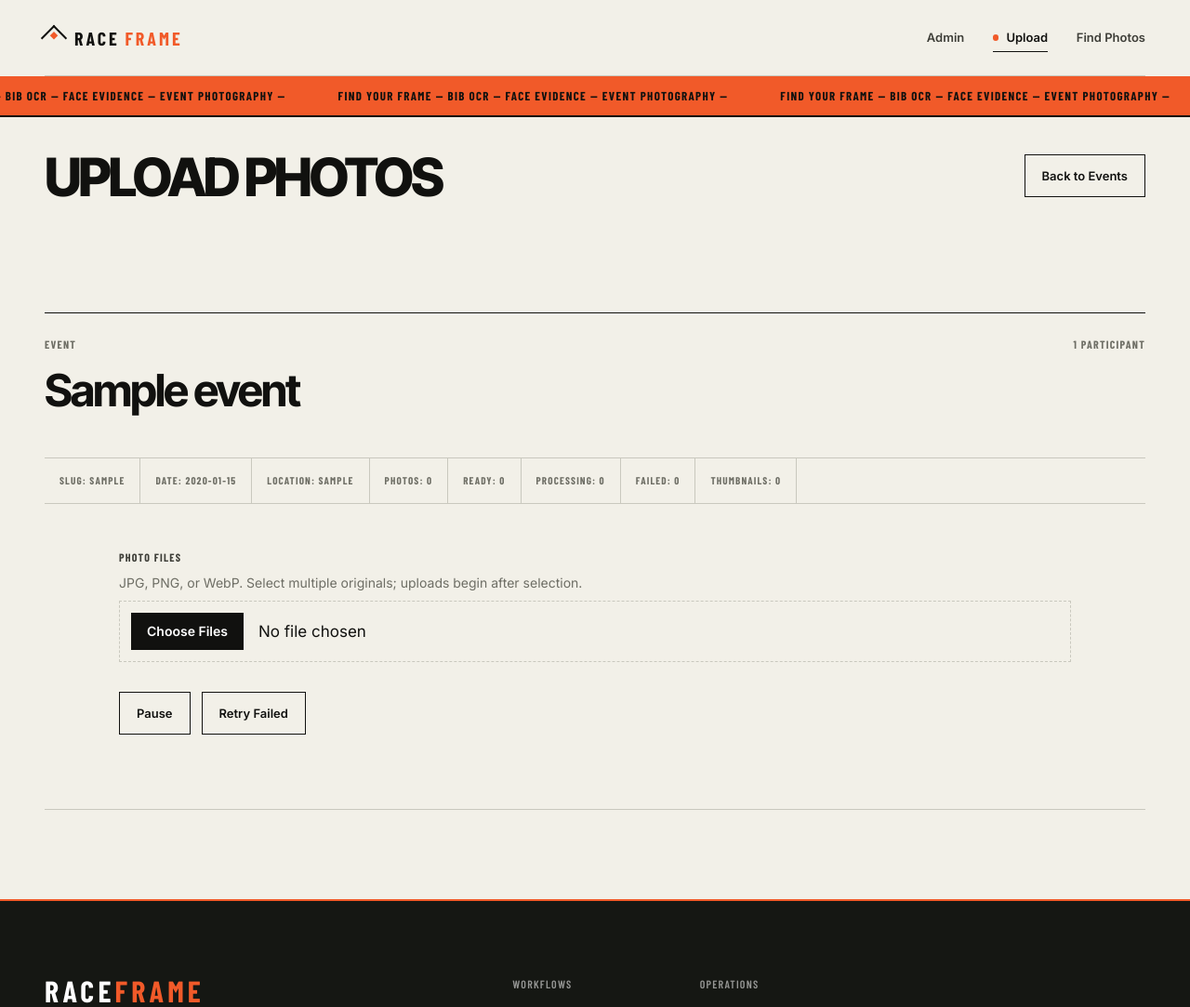
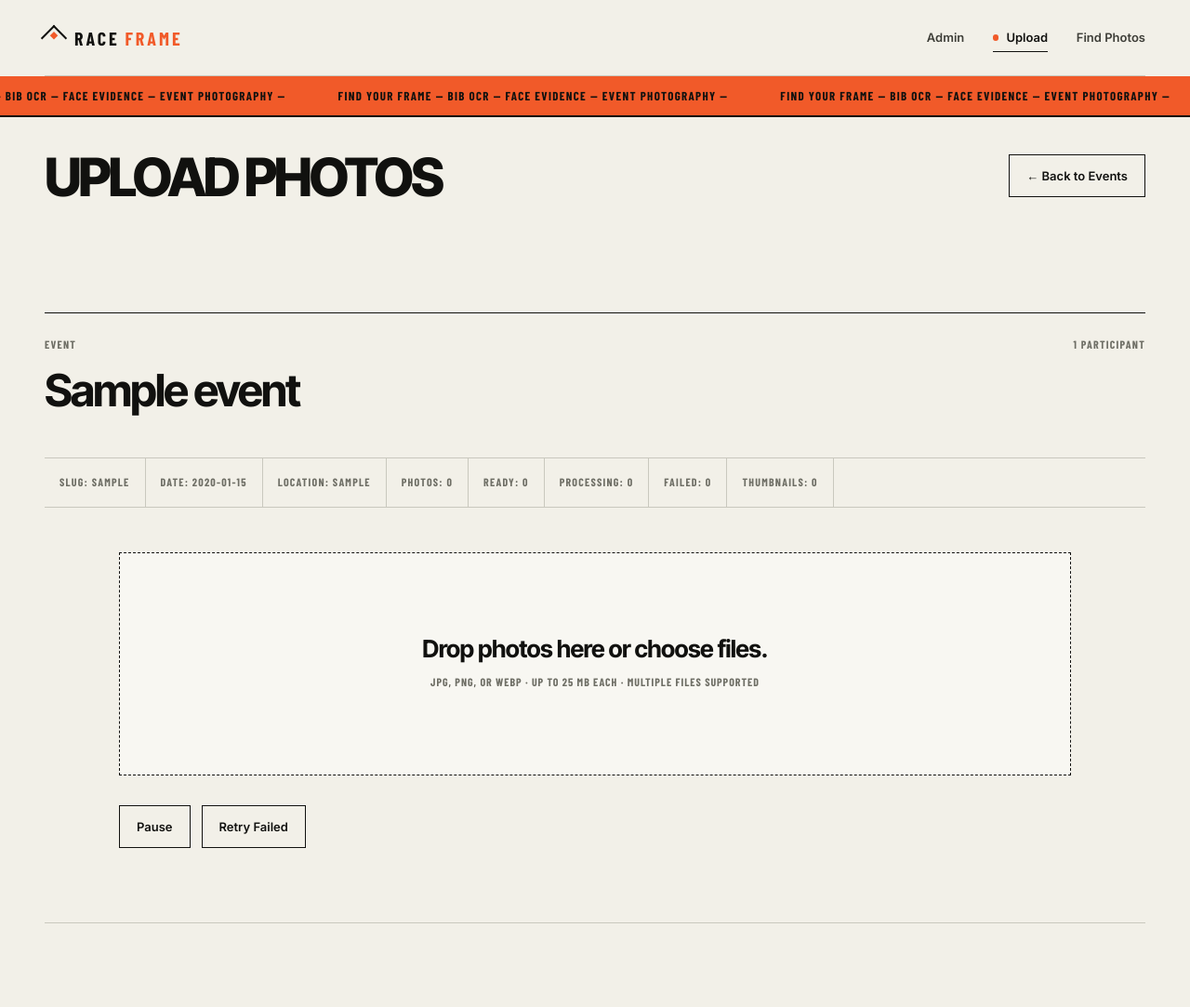
Before and after one commit to ronanrocking/RaceFrame, a FastAPI app: page /upload/events/00000000-0000-0000-0000-000000000001 in a window 1280 px wide. Shown: the top 1083 px of the page at 93% size. Run offline with FastAPI, Linux system fonts and the light colour scheme; tables that the repository leaves empty hold one stand-in row (values such as "Sample post"); data that the repository does not hold is empty; some libraries are stand-ins or nearby versions.

Commit message:
Improve photographer upload workflow

```diff
--- a/backend/app/main.py
+++ b/backend/app/main.py
@@ -126,7 +126,7 @@ async def admin_session_middleware(request: Request, call_next):
             "<meta name='viewport' content='width=device-width,initial-scale=1'>"
             "<meta name='theme-color' content='#f2f0e8'>"
             "<title>Admin panel in use - RaceFrame</title>"
-            "<link rel='stylesheet' href='/static/admin.css?v=25'></head>"
+            "<link rel='stylesheet' href='/static/admin.css?v=26'></head>"
             "<body class='admin-theme system-state-page'><main class='system-state-shell'>"
             "<a class='site-brand system-state-brand' href='/admin'>"
             "<span class='site-brand-glyph' aria-hidden='true'></span>"
@@ -792,6 +792,7 @@ def photographer_event_upload_page(request: Request, event_id: str, db: Session
         "event": event,
         "participant_count": count_event_participants(db, event_id=event.id),
         "photo_stats": build_event_photo_stats(db, event_id=event.id),
+        "max_photo_upload_megabytes": max(1, round(settings.max_photo_upload_bytes / 1024 / 1024)),
         "message": request.query_params.get("message"),
         "message_level": request.query_params.get("level", "success"),
         "nav_home_url": "/upload",
--- a/backend/app/static/admin.css
+++ b/backend/app/static/admin.css
@@ -1155,6 +1155,44 @@ input[type="file"] {
   margin-inline: auto;
 }
 
+.upload-dropzone {
+  min-height: 15rem;
+  display: grid;
+  place-content: center;
+  gap: var(--space-3);
+  border: 1px dashed var(--rc-carbon);
+  background: var(--rc-chalk);
+  padding: var(--space-8);
+  cursor: pointer;
+  text-align: center;
+  transition: border-color var(--duration-fast) ease, background-color var(--duration-fast) ease;
+}
+
+.upload-dropzone:hover,
+.upload-dropzone:focus-within,
+.upload-dropzone.is-dragging {
+  border-color: var(--rc-signal);
+  background: #fff5e9;
+}
+
+.upload-dropzone-title {
+  color: var(--rc-carbon);
+  font-family: var(--font-display);
+  font-size: var(--text-card);
+  font-weight: 700;
+  letter-spacing: -0.025em;
+  line-height: 1.08;
+}
+
+.upload-dropzone-details {
+  color: var(--rc-concrete);
+  font-family: var(--font-utility);
+  font-size: var(--text-label);
+  font-weight: 700;
+  letter-spacing: 0.08em;
+  text-transform: uppercase;
+}
+
 .upload-event-meta,
 .user-event-meta {
   display: flex;
@@ -1174,6 +1212,12 @@ input[type="file"] {
   padding: var(--space-2) var(--space-4);
   color: var(--rc-concrete);
   font-size: var(--text-micro);
+}
+
+.upload-detail-page .upload-event-meta span {
+  min-height: 3.25rem;
+  padding: var(--space-3) var(--space-4);
+  font-size: var(--text-label);
 }
 
 .upload-batch-summary {
--- a/backend/app/templates/base.html
+++ b/backend/app/templates/base.html
@@ -6,7 +6,7 @@
     <title>{{ title if title else "RaceFrame" }}</title>
     <meta name="description" content="{% block meta_description %}RaceFrame helps race participants find event photos using bib and face evidence.{% endblock %}" />
     <meta name="theme-color" content="#f2f0e8" />
-    <link rel="stylesheet" href="/static/admin.css?v=25" />
+    <link rel="stylesheet" href="/static/admin.css?v=26" />
   </head>
   <body class="{% block body_class %}{% endblock %}">
     <a class="skip-link" href="#main-content">Skip to main content</a>
--- a/backend/app/templates/upload_event_detail.html
+++ b/backend/app/templates/upload_event_detail.html
@@ -13,7 +13,7 @@
 {% block header_title %}Upload Photos{% endblock %}
 {% block header_subtitle %}<p class="admin-header-subtitle">A controlled two-file queue with automatic retries for temporary network and server failures.</p>{% endblock %}
 {% block header_actions %}
-  <a class="admin-button admin-button-secondary" href="/upload">Back to Events</a>
+  <a class="admin-button admin-button-secondary" href="/upload">← Back to Events</a>
 {% endblock %}
 
 {% block content %}
@@ -43,10 +43,10 @@
 
     <form method="post" action="/upload/events/{{ event.id }}" enctype="multipart/form-data" class="admin-form upload-photo-form" data-upload-form data-concurrency="2" data-max-attempts="3">
       <input type="hidden" name="csrf_token" value="{{ csrf_token }}" />
-      <label class="admin-field upload-file-field">
-        <span class="admin-field-label">Photo Files</span>
-        <span class="admin-field-help">JPG, PNG, or WebP. Select multiple originals; uploads begin after selection.</span>
-        <input data-upload-input type="file" name="photo_files" accept=".jpg,.jpeg,.png,.webp,image/jpeg,image/png,image/webp" multiple required />
+      <label class="upload-dropzone" data-upload-dropzone>
+        <input class="sr-only" data-upload-input type="file" name="photo_files" accept=".jpg,.jpeg,.png,.webp,image/jpeg,image/png,image/webp" multiple required />
+        <span class="upload-dropzone-title">Drop photos here or choose files.</span>
+        <span class="upload-dropzone-details">JPG, PNG, or WebP · Up to {{ max_photo_upload_megabytes }} MB each · Multiple files supported</span>
       </label>
 
       <div class="upload-batch-summary" data-batch-summary hidden>
@@ -120,6 +120,7 @@
       if (!form) return;
 
       const input = form.querySelector("[data-upload-input]");
+      const dropzone = form.querySelector("[data-upload-dropzone]");
       const summary = form.querySelector("[data-batch-summary]");
       const batchCount = form.querySelector("[data-batch-count]");
       const batchMessage = form.querySelector("[data-batch-message]");
@@ -228,8 +229,9 @@
           const attemptLabel = item.attempt > 1 ? `, ${item.attempt} attempts` : "";
           return `<li><strong>${escapeHtml(item.file.name)}</strong><span>${escapeHtml(item.note)}${attemptLabel}</span></li>`;
         }).join("");
-        retryButton.hidden = current.failed === 0 || state.started;
-        pauseButton.hidden = current.completed >= current.total;
+        retryButton.hidden = current.failed === 0;
+        const hasActiveUploads = current.uploading + current.processing + current.retrying > 0;
+        pauseButton.hidden = !state.started || current.completed >= current.total || (!hasActiveUploads && !state.paused);
         pauseButton.textContent = state.paused ? "Resume" : "Pause";
       };
 
@@ -239,8 +241,8 @@
         window.requestAnimationFrame(renderQueueNow);
       };
 
-      const buildItems = () => {
-        state.items = Array.from(input.files || []).map((file, index) => {
+      const buildItems = (files = input.files) => {
+        state.items = Array.from(files || []).map((file, index) => {
           return {
             id: `${file.name}-${file.size}-${index}`,
             idempotencyKey: window.crypto && window.crypto.randomUUID
@@ -394,7 +396,24 @@
         xhr.send(formData);
       };
 
-      input.addEventListener("change", buildItems);
+      input.addEventListener("change", () => buildItems());
+
+      ["dragenter", "dragover"].forEach((eventName) => {
+        dropzone.addEventListener(eventName, (event) => {
+          event.preventDefault();
+          dropzone.classList.add("is-dragging");
+        });
+      });
+      ["dragleave", "drop"].forEach((eventName) => {
+        dropzone.addEventListener(eventName, (event) => {
+          event.preventDefault();
+          dropzone.classList.remove("is-dragging");
+        });
+      });
+      dropzone.addEventListener("drop", (event) => {
+        const files = event.dataTransfer && event.dataTransfer.files;
+        if (files && files.length) buildItems(files);
+      });
 
       pauseButton.addEventListener("click", () => {
         state.paused = !state.paused;
```
